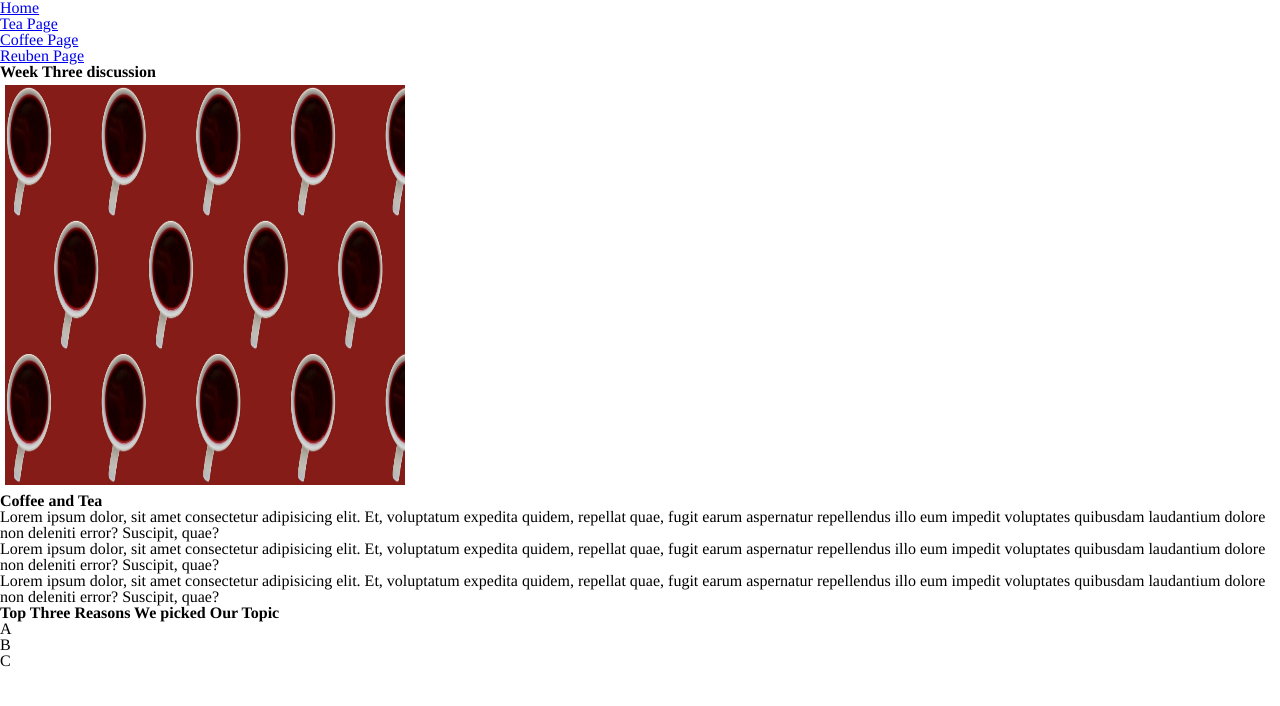
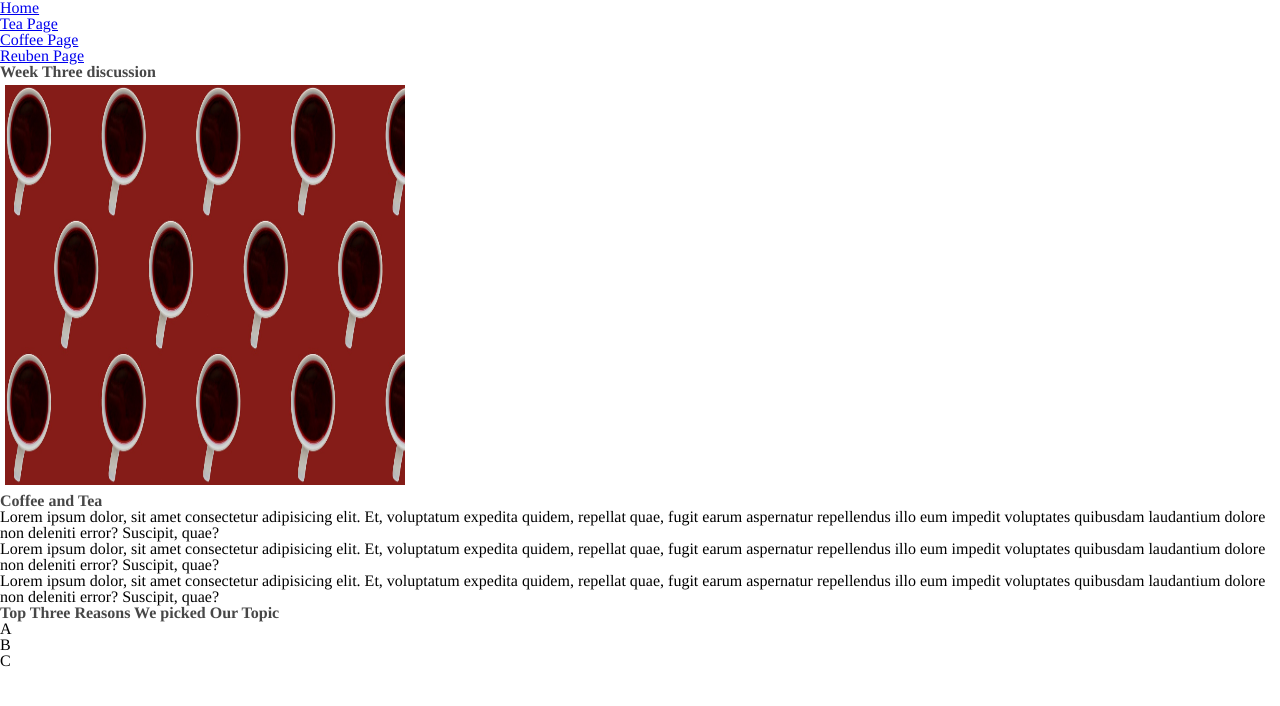
Before and after one commit to Qy-Deng/discussion_wk3, a plain HTML site: page index.html in a window 1280 px wide. Drawn offline with Linux system fonts and the light colour scheme.

Commit message:
minor error fixed

```diff
--- a/css/style.css
+++ b/css/style.css
@@ -7,7 +7,7 @@ body {
 
 h1,h2,h3 {
     font-weight: bold;
-    color: 474747;
+    color: #474747;
 }
 
 img {
```
